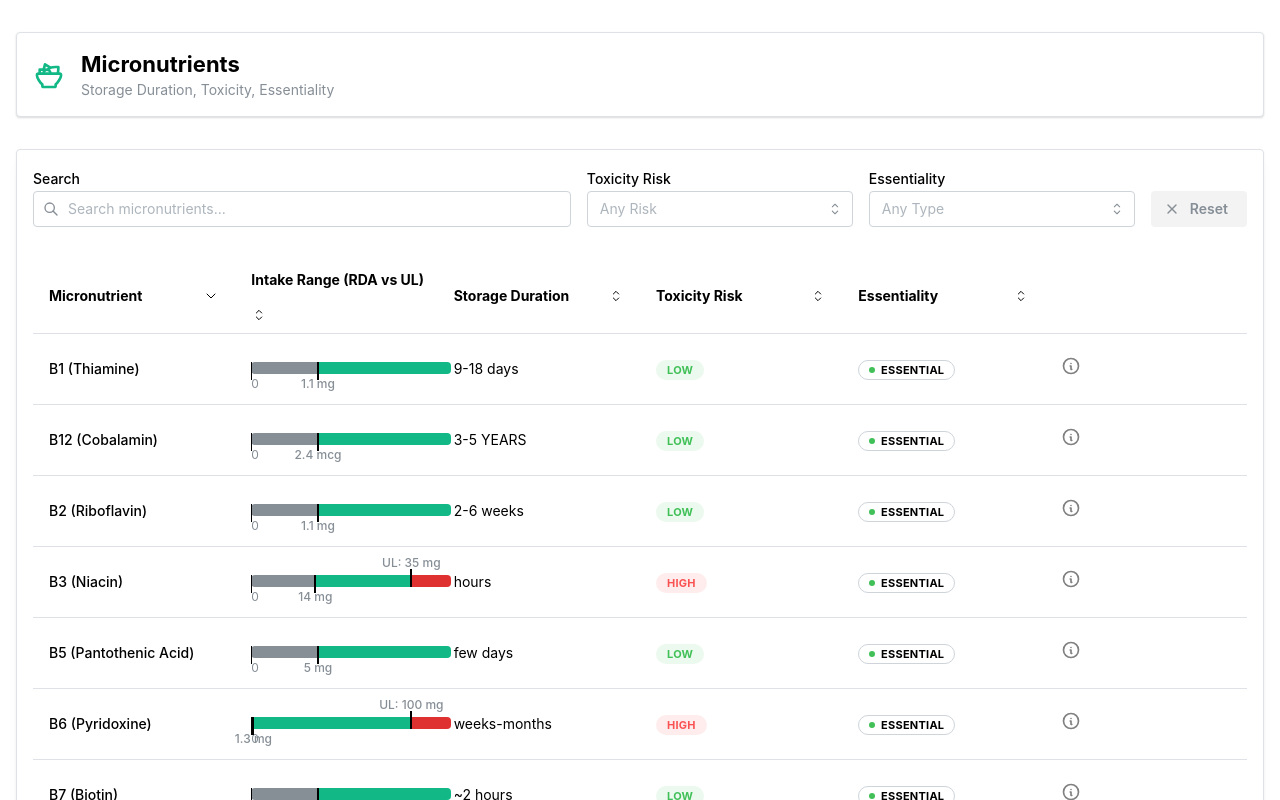
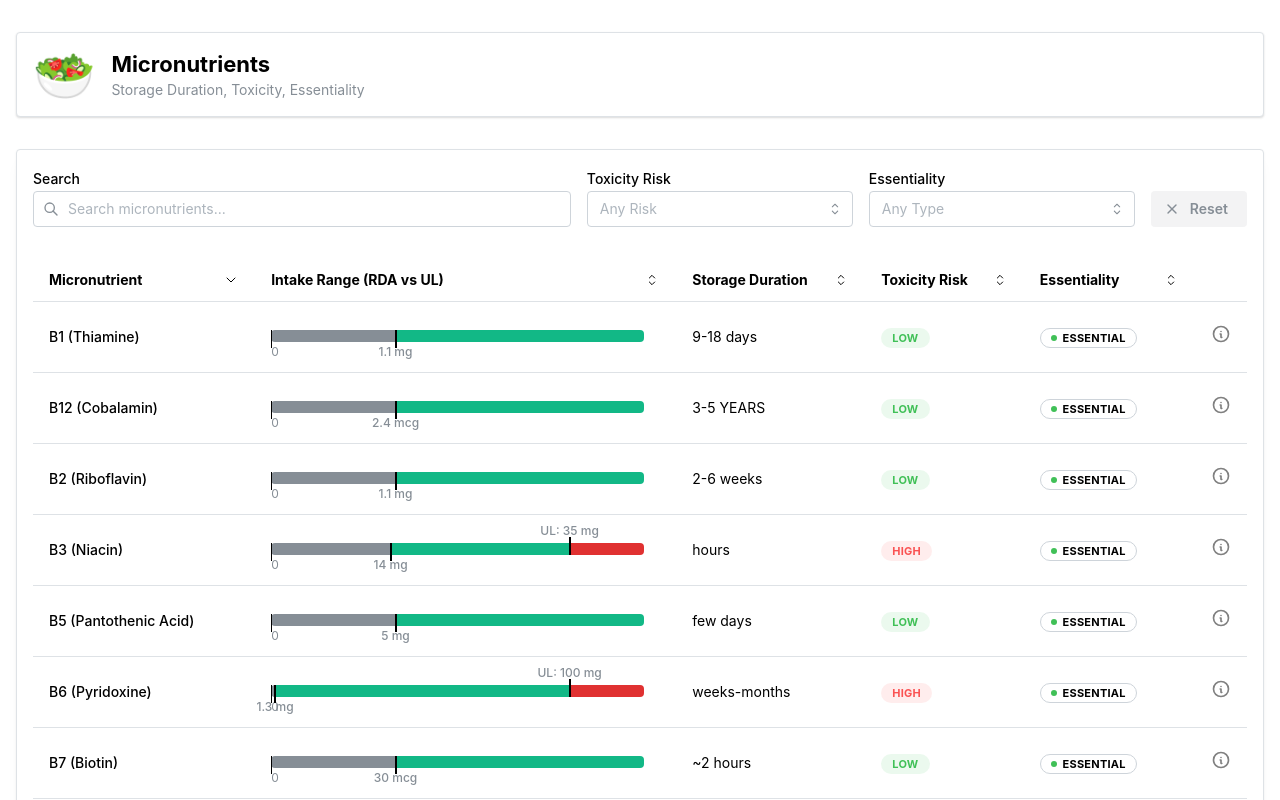
Before and after one commit to jeffreyruoss/micronutrients, a React (Vite) app: page / in a window 1280 px wide. Shown: the top 800 px of the page. Built offline with nearby package versions, Linux system fonts and the light colour scheme.

Commit message:
feat: add favicon, replace header icon with an emoji, and refine table layout and styling

```diff
--- a/index.html
+++ b/index.html
@@ -1,10 +1,10 @@
-<!doctype html>
+<!DOCTYPE html>
 <html lang="en">
   <head>
     <meta charset="UTF-8" />
-    <link rel="icon" type="image/svg+xml" href="/vite.svg" />
+    <link rel="icon" type="image/png" href="/favicon.png" />
     <meta name="viewport" content="width=device-width, initial-scale=1.0" />
-    <title>micronutrient-app</title>
+    <title>Micronutrients</title>
   </head>
   <body>
     <div id="root"></div>
--- a/src/components/Header.jsx
+++ b/src/components/Header.jsx
@@ -1,12 +1,11 @@
 import { Container, Title, Text, Group, Paper } from '@mantine/core';
-import { IconSalad } from '@tabler/icons-react';
 
 export function Header() {
   return (
     <Paper shadow="xs" p="md" mb="xl" component="header" withBorder>
         <Group justify="space-between" align="center">
             <Group>
-                <IconSalad size={32} color="var(--mantine-color-teal-6)" />
+                <Text fz={50} style={{ lineHeight: 1 }}>🥗</Text>
                 <div>
                     <Title order={1} size="h3">Micronutrients</Title>
                     <Text size="sm" c="dimmed">Storage Duration, Toxicity, Essentiality</Text>
--- a/src/components/NutrientTable.jsx
+++ b/src/components/NutrientTable.jsx
@@ -12,7 +12,7 @@ function Th({ children, reversed, sorted, onSort }) {
   return (
     <Table.Th>
       <UnstyledButton onClick={onSort} style={{ width: '100%' }}>
-        <Group justify="space-between">
+        <Group justify="space-between" wrap="nowrap">
           <Text fw={700} fz="sm" style={{ whiteSpace: 'nowrap' }}>
             {children}
           </Text>
@@ -86,7 +86,7 @@ export function NutrientTable({ data, onRowClick }) {
   const rows = sortedData.map((row) => (
     <Table.Tr key={row.id} onClick={() => onRowClick(row)} style={{ cursor: 'pointer' }}>
       <Table.Td fw={500}>{row.name}</Table.Td>
-      <Table.Td style={{ minWidth: 400 }}>
+      <Table.Td style={{ minWidth: 400, paddingRight: 'var(--mantine-spacing-xl)' }}>
           <NutrientBar rdaStr={row.rda} ulStr={row.ul} />
       </Table.Td>
       <Table.Td>{row.storage}</Table.Td>
@@ -108,7 +108,7 @@ export function NutrientTable({ data, onRowClick }) {
 
   return (
     <ScrollArea>
-      <Table horizontalSpacing="md" verticalSpacing="xs" highlightOnHover layout="fixed">
+      <Table horizontalSpacing="md" verticalSpacing="xs" highlightOnHover>
         <Table.Thead>
           <Table.Tr>
             <Th
@@ -146,7 +146,7 @@ export function NutrientTable({ data, onRowClick }) {
             >
               Essentiality
             </Th>
-            <Table.Th />
+            <Table.Th style={{ width: 40 }} />
           </Table.Tr>
         </Table.Thead>
         <Table.Tbody>
```
Also changed, not shown: public/favicon.png (added).
